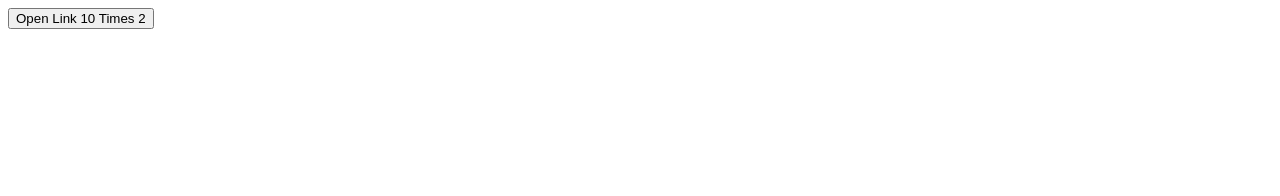
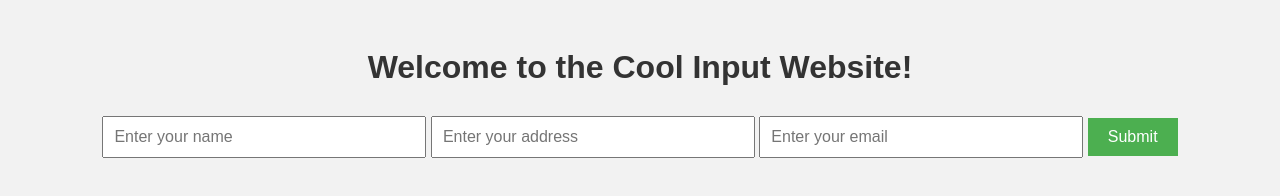
Before and after one commit to jacobhathaway17/coolwebsite, a plain HTML site: page index.html in a window 1280 px wide. Drawn offline with Linux system fonts and the light colour scheme.

Commit message:
Update index.html

```diff
--- a/index.html
+++ b/index.html
@@ -1,21 +1,102 @@
 <!DOCTYPE html>
 <html>
 <head>
-  <title>Open Link 10 Times 2</title>
+  <title>Cool Input Website</title>
+  <style>
+    /* Add your custom CSS styles here */
+    body {
+      background-color: #f2f2f2;
+      font-family: Arial, sans-serif;
+      text-align: center;
+      padding: 20px;
+    }
+
+    h1 {
+      color: #333;
+    }
+
+    .input-container {
+      margin-top: 30px;
+    }
+
+    input {
+      width: 300px;
+      padding: 10px;
+      font-size: 16px;
+      margin-bottom: 10px;
+    }
+
+    button {
+      padding: 10px 20px;
+      background-color: #4CAF50;
+      color: white;
+      font-size: 16px;
+      border: none;
+      cursor: pointer;
+    }
+
+    button:hover {
+      background-color: #45a049;
+    }
+
+    .output {
+      margin-top: 30px;
+      background-color: #fff;
+      padding: 20px;
+      border-radius: 5px;
+      box-shadow: 0 2px 5px rgba(0, 0, 0, 0.1);
+    }
+  </style>
 </head>
 <body>
-  <button onclick="openLink()">Open Link 10 Times 2</button>
+  <h1>Welcome to the Cool Input Website!</h1>
+  <div class="input-container">
+    <input type="text" id="nameInput" placeholder="Enter your name" />
+    <input type="text" id="addressInput" placeholder="Enter your address" />
+    <input type="text" id="emailInput" placeholder="Enter your email" />
+    <button onclick="saveData()">Submit</button>
+  </div>
 
   <script>
-    function openLink() {
-      var link = 'https://www.youtube.com/watch?v=xm3YgoEiEDc';
-      var delay = 1000; // Delay in milliseconds (1 second in this example)
+    function saveData() {
+      var name = document.getElementById('nameInput').value;
+      var address = document.getElementById('addressInput').value;
+      var email = document.getElementById('emailInput').value;
 
-      for (var i = 0; i < 10; i++) {
-        setTimeout(function() {
-          window.open(link, '_blank');
-        }, i * delay);
-      }
+      // Create an object to store the data
+      var data = {
+        name: name,
+        address: address,
+        email: email
+      };
+
+      // Convert the data object to a string
+      var dataString = JSON.stringify(data);
+
+      // Save the data to Local Storage
+      localStorage.setItem('submittedData', dataString);
+
+      alert('Data saved successfully!');
+    }
+  </script>
+
+  <script>
+    // Retrieve the data from Local Storage
+    var savedData = localStorage.getItem('submittedData');
+
+    // Check if data exists
+    if (savedData) {
+      var parsedData = JSON.parse(savedData);
+
+      // Access individual data fields
+      var name = parsedData.name;
+      var address = parsedData.address;
+      var email = parsedData.email;
+
+      // Display the retrieved data wherever needed
+      console.log('Name:', name);
+      console.log('Address:', address);
+      console.log('Email:', email);
     }
   </script>
 </body>
```
